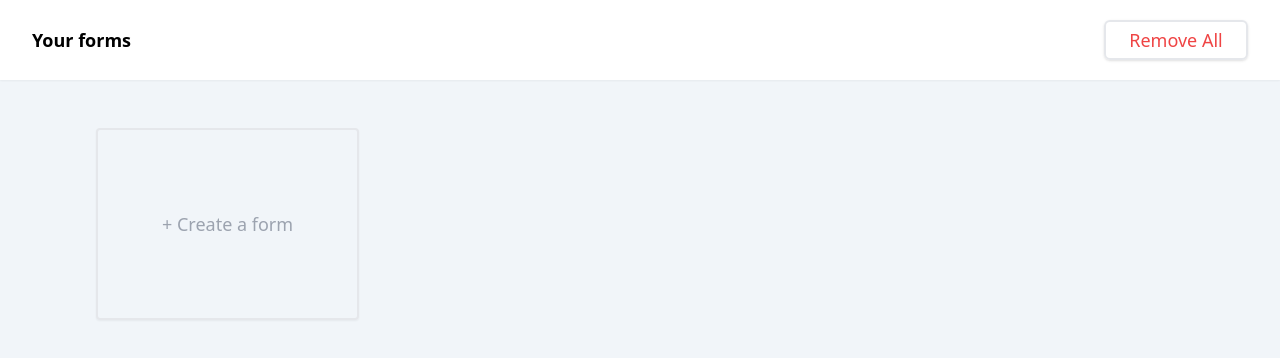
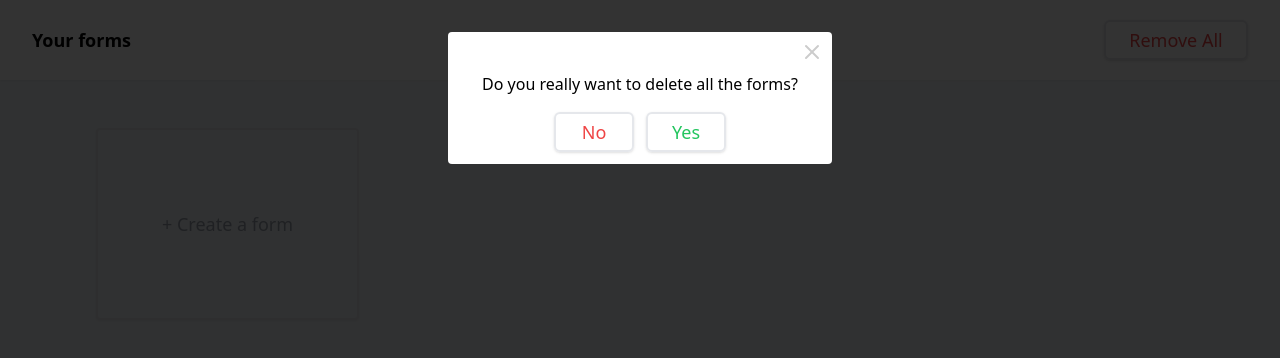
Before and after one commit to yoursAniki/Form-Builder-App, a Vue app: page / in a window 1280 px wide. Both pictures are taken after a click on the button "Remove All". Shown: the top 358 px of the page. Built offline with nearby package versions, Linux system fonts and the light colour scheme.

Commit message:
added modal for remove all button (at the home page)

```diff
--- a/src/components/BaseModal.vue
+++ b/src/components/BaseModal.vue
@@ -53,7 +53,7 @@ const confirmation = () => {
       <div class="p-2 absolute right-0">
         <CloseButton @click="closeModal" />
       </div>
-      <div class="p-6 pt-10 pb-1">
+      <div class="p-6 pt-10 pb-1 text-center">
         {{ modalInner }}
       </div>
       <div class="p-3 flex justify-center gap-3">
--- a/src/components/Header.vue
+++ b/src/components/Header.vue
@@ -1,11 +1,13 @@
 <script setup>
 defineProps({
-  title: String,
+  title: String
 })
 </script>
 
 <template>
-  <header class="px-4 py-5 bg-white text-lg text-black flex justify-between items-center md:px-8 shadow-sm">
+  <header
+    class="px-4 py-5 bg-white text-lg text-black flex justify-between items-center md:px-8 shadow-sm"
+  >
     <router-link to="/">
       <h1 class="font-bold select-none cursor-pointer">{{ title }}</h1>
     </router-link>
--- a/src/pages/Builder.vue
+++ b/src/pages/Builder.vue
@@ -52,6 +52,8 @@ const deleteAllCards = () => {
 }
 
 const isModalOpen = ref(false)
+
+
 </script>
 
 <template>
--- a/src/pages/Home.vue
+++ b/src/pages/Home.vue
@@ -1,5 +1,14 @@
+<!-- eslint-disable vue/multi-word-component-names -->
 <script setup>
+import { ref } from 'vue'
+
+import BaseModal from '@/components/BaseModal.vue'
 import Header from '../components/Header.vue'
+
+const isModalOpen = ref(false)
+
+// Организовыать удаление всех форм
+const deleteAllForms = () => {}
 </script>
 
 <template>
@@ -8,11 +17,19 @@ import Header from '../components/Header.vue'
     <div></div>
 
     <button
+      @click="isModalOpen = true"
       class="text-xs text-red-500 w-16 h-10 border-2 md:rounded-md rounded transition hover:bg-slate-100 cursor-pointer active:bg-slate-200 select-none shadow md:text-lg md:w-36 md:h-10"
     >
       Remove All
     </button>
   </Header>
+
+  <BaseModal
+    v-if="isModalOpen"
+    @close="isModalOpen = false"
+    modalInner="Do you really want to delete all the forms?"
+    @confirm-request="deleteAllForms"
+  />
 
   <div class="md:pt-12 md:px-24 pt-6 px-8">
     <div class="flex sm:items-start sm:justify-normal items-center justify-center">
```
